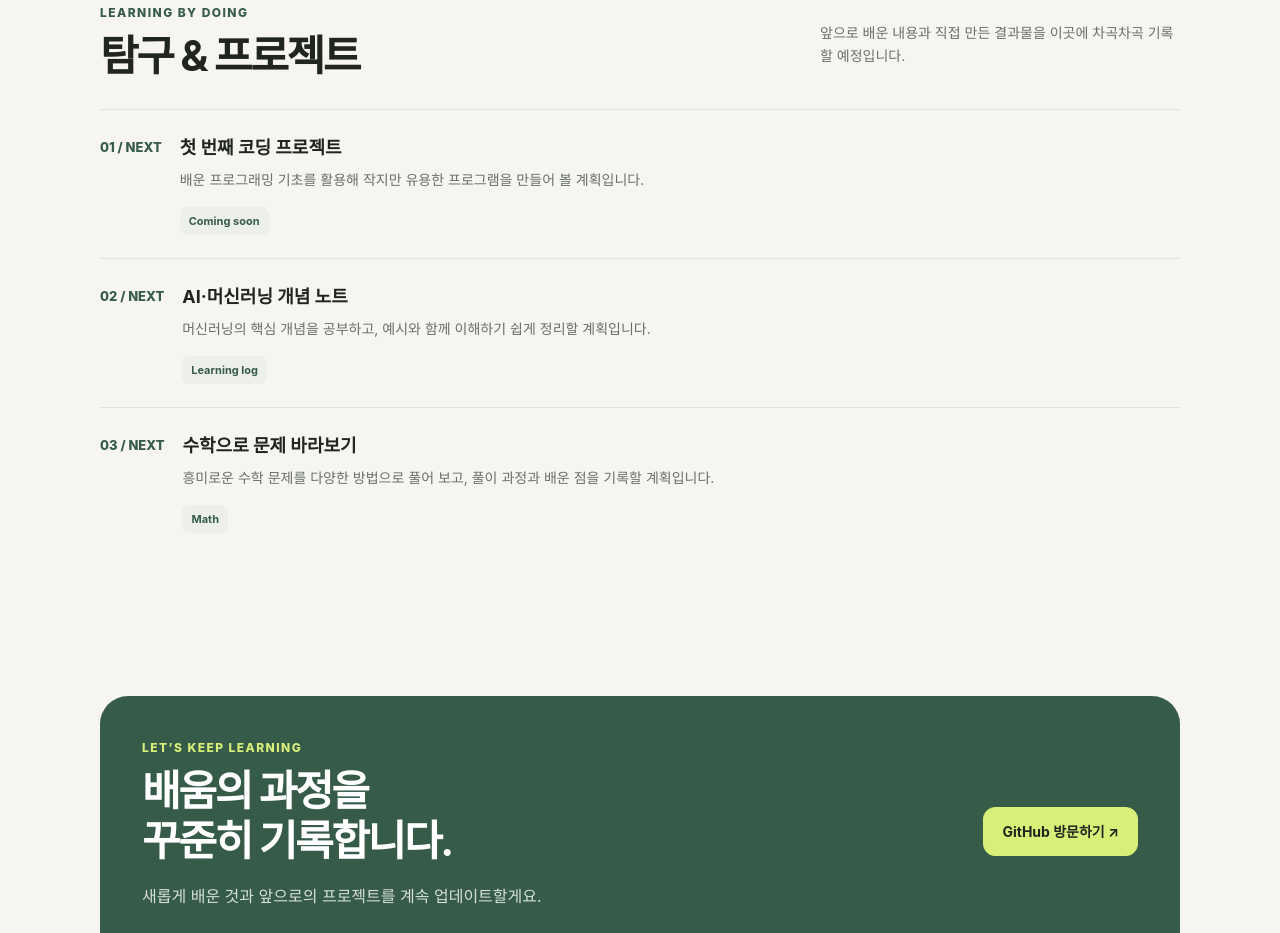
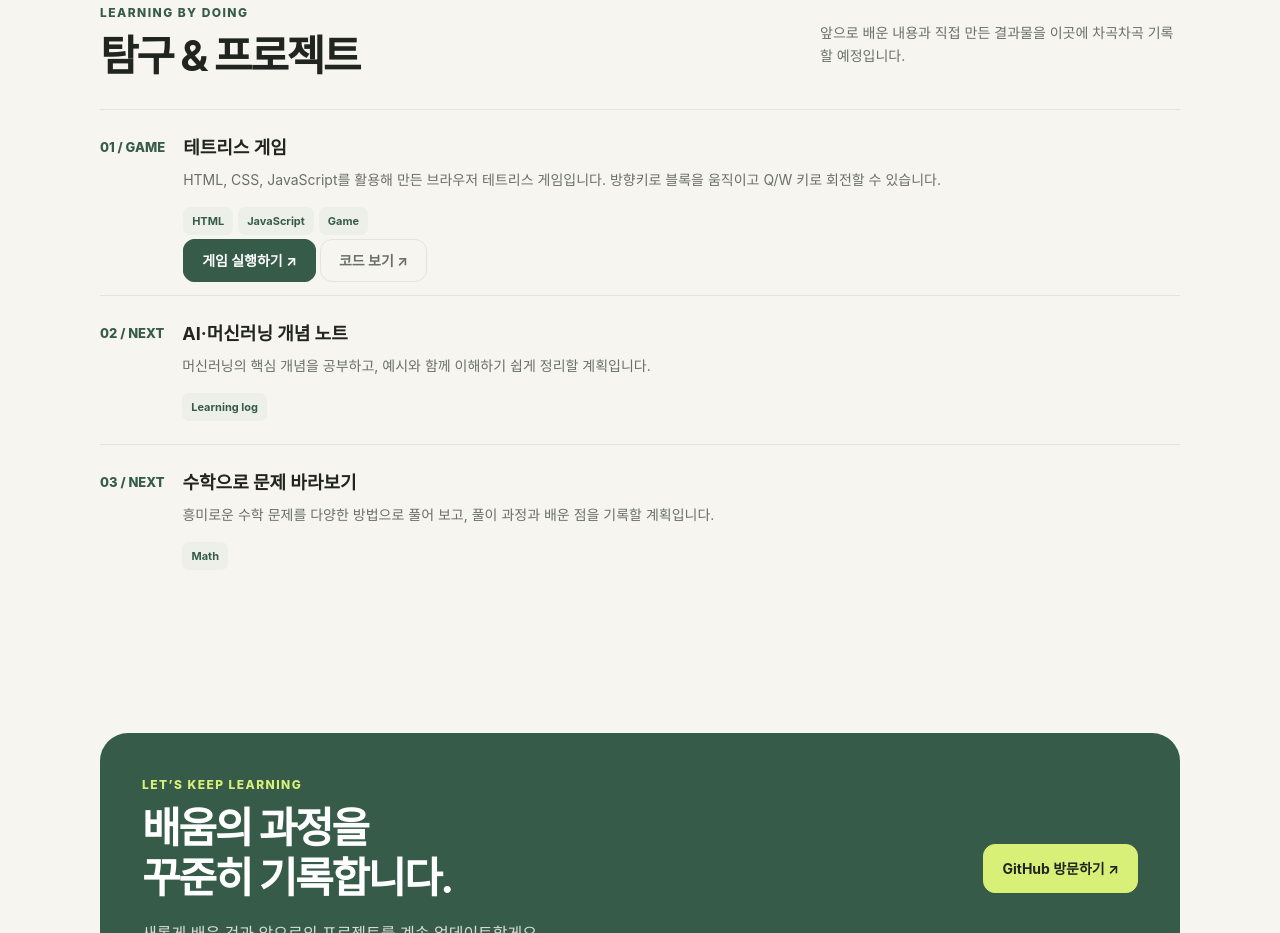
Before and after one commit to pyoyo-11/thdbsdk11.github.io, a plain HTML site: page index.html in a window 1280 px wide. Shown: the part 1732-2665 px from the top of the page. Drawn offline with Linux system fonts and the light colour scheme.

Commit message:
Add Tetris game to portfolio projects

```diff
--- a/index.html
+++ b/index.html
@@ -68,7 +68,7 @@
     </section>
     <section class="section wrap" id="projects">
       <div class="section-head"><div><div class="kicker">Learning by doing</div><h2>탐구 & 프로젝트</h2></div><p class="sub">앞으로 배운 내용과 직접 만든 결과물을 이곳에 차곡차곡 기록할 예정입니다.</p></div>
-      <div class="project"><div class="project-num">01 / NEXT</div><div><h3>첫 번째 코딩 프로젝트</h3><p>배운 프로그래밍 기초를 활용해 작지만 유용한 프로그램을 만들어 볼 계획입니다.</p><span class="tag">Coming soon</span></div></div>
+      <div class="project"><div class="project-num">01 / GAME</div><div><h3>테트리스 게임</h3><p>HTML, CSS, JavaScript를 활용해 만든 브라우저 테트리스 게임입니다. 방향키로 블록을 움직이고 Q/W 키로 회전할 수 있습니다.</p><span class="tag">HTML</span><span class="tag">JavaScript</span><span class="tag">Game</span><p style="margin-top:14px"><a class="btn primary" href="./tetris.html" target="_blank" rel="noopener">게임 실행하기 ↗</a> <a class="btn" href="https://github.com/pyoyo-11/thdbsdk11.github.io/blob/main/tetris.html" target="_blank" rel="noopener">코드 보기 ↗</a></p></div></div>
       <div class="project"><div class="project-num">02 / NEXT</div><div><h3>AI·머신러닝 개념 노트</h3><p>머신러닝의 핵심 개념을 공부하고, 예시와 함께 이해하기 쉽게 정리할 계획입니다.</p><span class="tag">Learning log</span></div></div>
       <div class="project"><div class="project-num">03 / NEXT</div><div><h3>수학으로 문제 바라보기</h3><p>흥미로운 수학 문제를 다양한 방법으로 풀어 보고, 풀이 과정과 배운 점을 기록할 계획입니다.</p><span class="tag">Math</span></div></div>
     </section>
```
